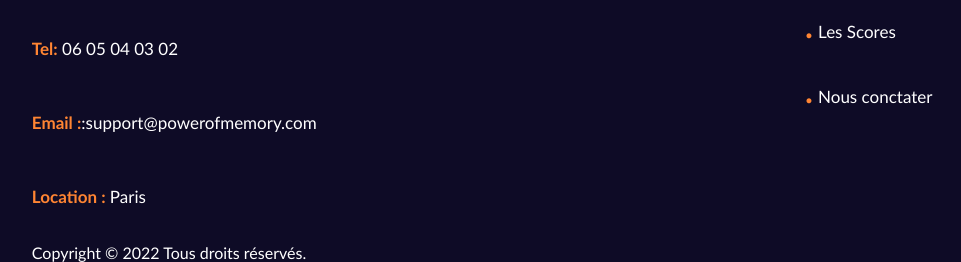
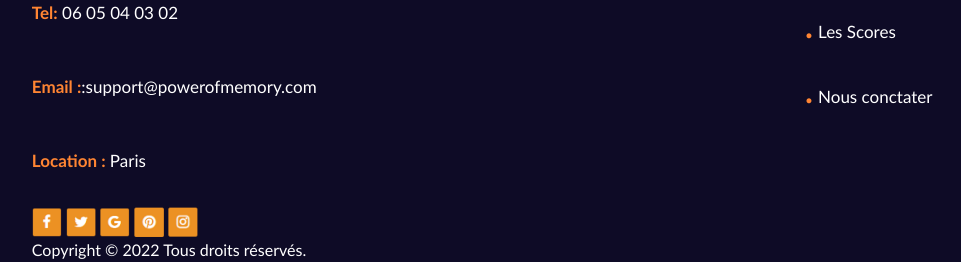
Before and after one commit to Tompi01/Projet_Flash, a PHP site: page /login.html in a window 1280 px wide. Shown: the part 865-1127 px from the top of the page, without its empty margins (127-1088 px from the left). Run offline with PHP 8.4, Linux system fonts and the light colour scheme.

Commit message:
footer update

```diff
--- a/assets/footer.css
+++ b/assets/footer.css
@@ -39,3 +39,7 @@ h2{
 h6{
     font-size: 15px;
 }
+.image{
+    height: 30px;
+    width: 30px;
+}
--- a/login.html
+++ b/login.html
@@ -38,7 +38,7 @@
 
 	</header>
     <div class="banner">
-        <h1>connexxion</h1>
+        <h1>connexion</h1>
     </div>
     <div class="login">
         <form>
@@ -53,13 +53,17 @@
             <div class="wrrapper">
                  <h2>Information</h2>
                 <h6>Quisque commodo facilisis purus,interdum volutpat arcu viverra sed.</h6>
-                <br>
                 <p> <span class="orange">Tel:</span> 06 05 04 03 02</p>
                 <br>
                 <p><span class="orange"> Email :</span>:support@powerofmemory.com</p>
                 <br>
                 <p><span class="orange">Location :</span> Paris</p>
                 <br>
+                <a href="https://facebook.com"><img src="pics/facebook2.png" alt="facebook" class="image"></a>
+                <a href="https://twitter.com"><img src="pics/tweeter2.png" alt="twitter" class="image"></a>
+                <a href="https://google.com"><img src="pics/google2.png" alt="google" class="image"></a>
+                <a href="https://pinterest.fr"><img src="pics/pinterest2.png" alt="pinterest" class="image"></a>
+                <a href="https://instagram.com"><img src="pics/instagram2.png" alt="instagram" class="image"></a>
                  <div class="copyright">Copyright © 2022 Tous droits réservés.</div>
             </div>
             <div class="wrrapper">
```
Also changed, not shown: index.html (+3 -5 lines), pics/facebook2.png (added), pics/google2.png (added), pics/instagram2.png (added), pics/pinterest2.png (added), pics/tweeter2.png (added).
